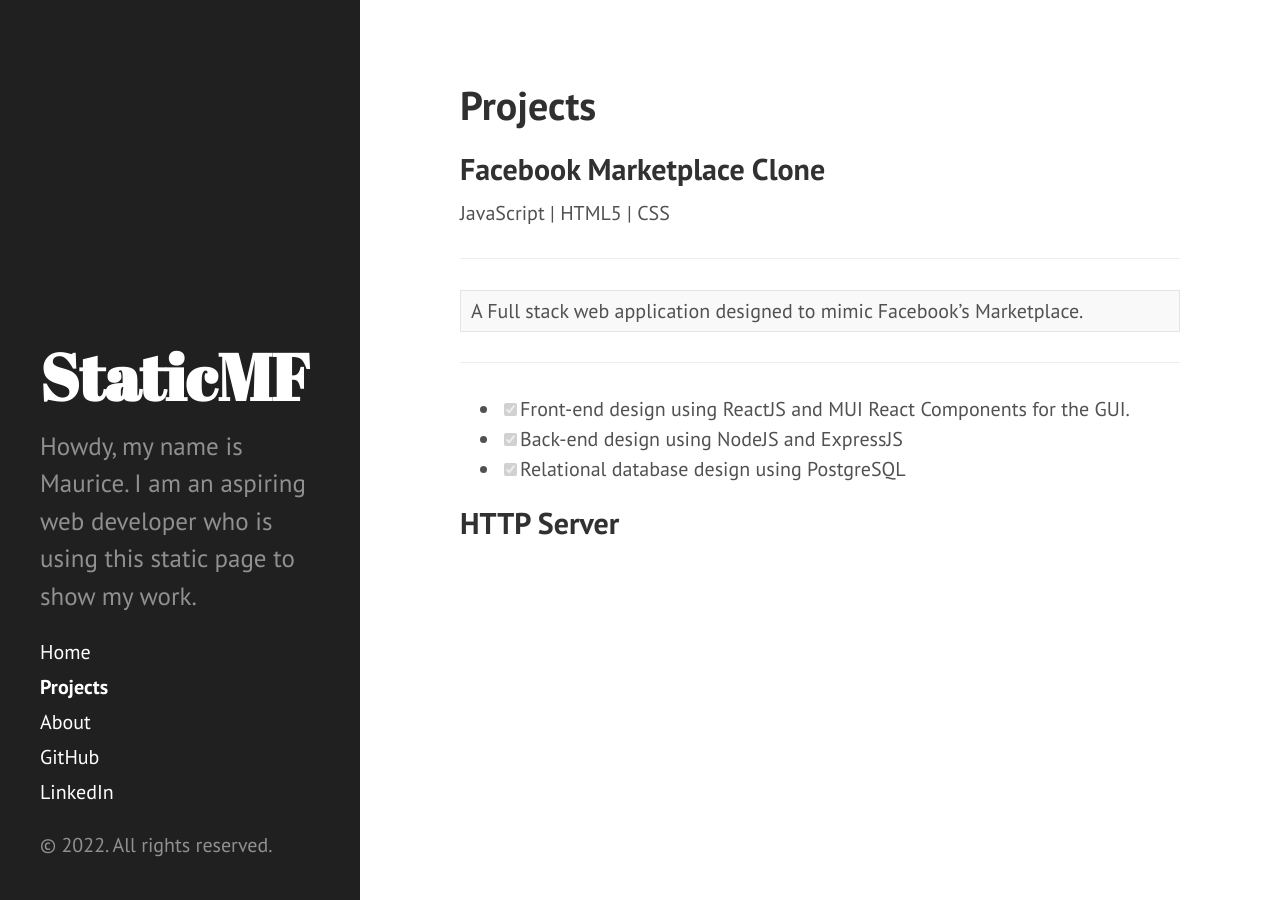
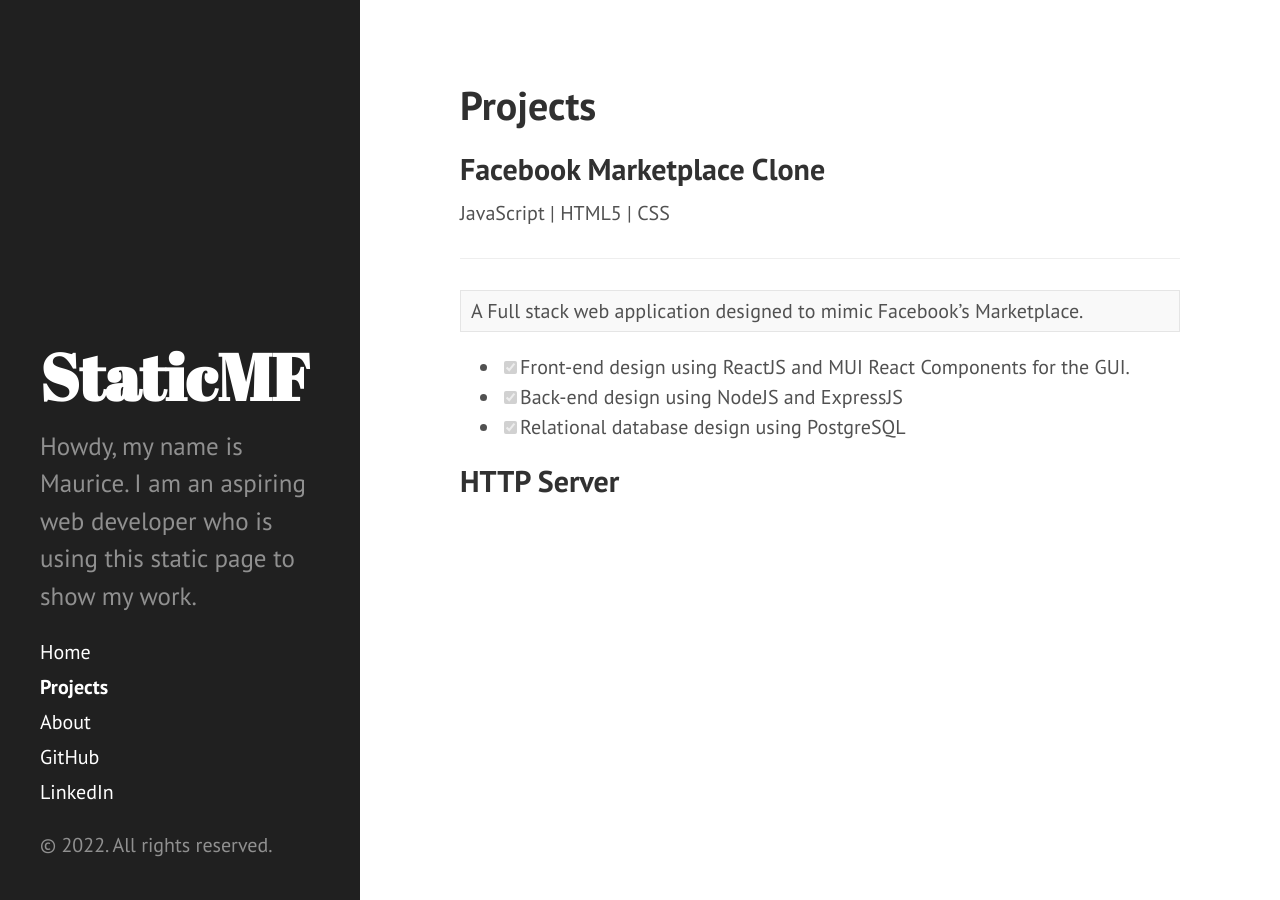
Before and after one commit to Maudi84/static_mf, a Jekyll site: the page built from Projects.md, in a window 1280 px wide. Built offline with Jekyll 4.4.1, drawn with Linux system fonts in a browser that asks for light colours.

```diff
--- a/Projects.md
+++ b/Projects.md
@@ -10,9 +10,9 @@ JavaScript | HTML5 | CSS
 
 ***
 
-|A Full stack web application designed to mimic Facebook's Marketplace.|
+| A Full stack web application designed to mimic Facebook's Marketplace.
 
-***
+
 - [x] Front-end design using ReactJS and MUI React Components for the GUI.
 - [x] Back-end design using NodeJS and ExpressJS
 - [x] Relational database design using PostgreSQL
```
